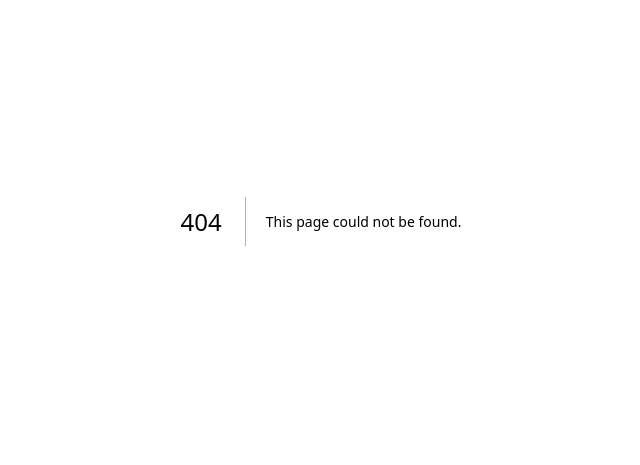
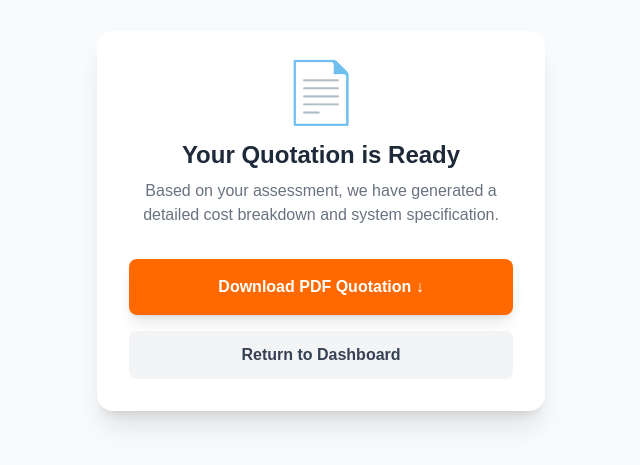
Before and after one commit to shashank19-05/SuryaSetu-ai, a Next.js app: page /quotation in a window 1280 px wide. Before the commit this address had no page. Shown: the part 179-644 px from the top of the page, without its empty margins (319-959 px from the left). Built offline with nearby package versions, Linux system fonts and the light colour scheme.

Commit message:
added PDF quotation generator

```diff
--- /dev/null
+++ b/app/quotation/page.tsx
@@ -0,0 +1,68 @@
+'use client';
+import { useEffect, useState } from 'react';
+import Link from 'next/link';
+import { jsPDF } from 'jspdf';
+
+export default function Quotation() {
+  const [data, setData] = useState({ bill: 0, area: 0, systemSize: 0, cost: 0 });
+
+  useEffect(() => {
+    // Grab the data saved by Kesav's Assessment form
+    const saved = JSON.parse(localStorage.getItem('solarData') || '{"bill": 2500, "area": 500}');
+    const systemSize = Math.max(1, Math.round(saved.bill / 1000));
+    const cost = systemSize * 50000;
+    setData({ ...saved, systemSize, cost });
+  }, []);
+
+  const generatePDF = () => {
+    const doc = new jsPDF();
+
+    // PDF Header
+    doc.setFontSize(22);
+    doc.setTextColor(234, 88, 12); // Orange color
+    doc.text('Surya Setu AI - Official Quotation', 20, 20);
+
+    // PDF Body
+    doc.setFontSize(12);
+    doc.setTextColor(0, 0, 0);
+    doc.text(`Date: ${new Date().toLocaleDateString()}`, 20, 30);
+
+    doc.setFontSize(14);
+    doc.text('Customer Requirements:', 20, 50);
+    doc.setFontSize(12);
+    doc.text(`- Monthly Electricity Bill: Rs. ${data.bill}`, 30, 60);
+    doc.text(`- Available Roof Area: ${data.area} sq.ft`, 30, 70);
+
+    doc.setFontSize(14);
+    doc.text('System Recommendation:', 20, 90);
+    doc.setFontSize(12);
+    doc.text(`- Recommended Solar Plant Size: ${data.systemSize} kW`, 30, 100);
+    doc.text(`- Estimated Total Cost: Rs. ${data.cost.toLocaleString()}`, 30, 110);
+
+    // PDF Footer
+    doc.setFontSize(10);
+    doc.setTextColor(100, 100, 100);
+    doc.text('Note: This is an AI-generated estimate. Final costs may vary based on installer.', 20, 270);
+
+    // Download command
+    doc.save('Surya-Setu-Quotation.pdf');
+  };
+
+  return (
+    <div className="min-h-screen bg-gray-50 flex flex-col items-center justify-center p-4">
+      <div className="bg-white p-8 rounded-2xl shadow-xl max-w-md w-full text-center">
+        <div className="text-6xl mb-4">📄</div>
+        <h2 className="text-2xl font-bold text-gray-800 mb-2">Your Quotation is Ready</h2>
+        <p className="text-gray-500 mb-8">Based on your assessment, we have generated a detailed cost breakdown and system specification.</p>
+
+        <button onClick={generatePDF} className="w-full bg-orange-500 hover:bg-orange-600 text-white font-bold py-4 rounded-lg shadow-lg transition mb-4">
+          Download PDF Quotation ↓
+        </button>
+
+        <Link href="/dashboard">
+          <button className="w-full bg-gray-100 text-gray-700 font-bold py-3 rounded-lg">Return to Dashboard</button>
+        </Link>
+      </div>
+    </div>
+  );
+}
--- a/package.json
+++ b/package.json
@@ -9,6 +9,7 @@
     "lint": "eslint"
   },
   "dependencies": {
+    "jspdf": "^4.2.1",
     "next": "16.3.4",
     "react": "19.2.8",
     "react-dom": "19.2.8"
```
Also changed, not shown: 1 other file (tests, documents, lock files or other folders).
